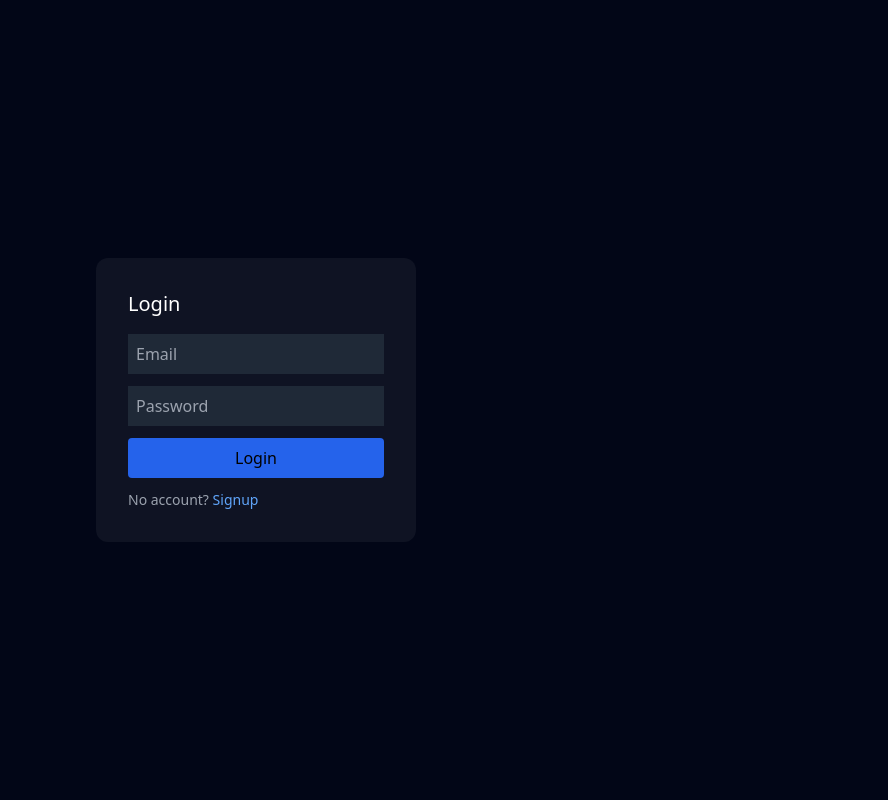
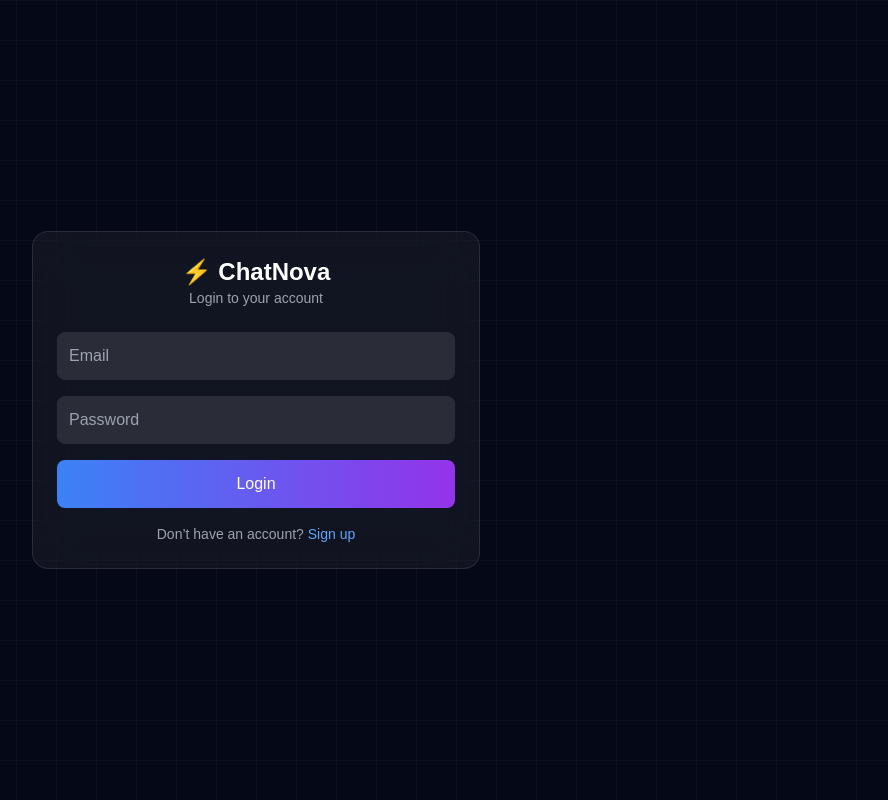
Before and after one commit to tirthmevada15-svg/ChatNova, a Flask app: page /login in a window 1280 px wide. Shown: the whole page, without its empty margins (384-1272 px from the left). Run offline with Flask 3, Linux system fonts and the light colour scheme; some libraries are stand-ins or nearby versions.

Commit message:
Update login.html

```diff
--- a/templates/login.html
+++ b/templates/login.html
@@ -1,22 +1,65 @@
 <!DOCTYPE html>
 <html>
 <head>
+<meta charset="UTF-8">
+<meta name="viewport" content="width=device-width, initial-scale=1.0">
+<title>Login - ChatNova</title>
+
 <script src="https://cdn.tailwindcss.com"></script>
+
+<style>
+body {
+    background: #050816;
+    color: white;
+    font-family: sans-serif;
+}
+
+body::before {
+    content:"";
+    position:fixed;
+    inset:0;
+    background-image:
+        linear-gradient(rgba(255,255,255,0.03) 1px, transparent 1px),
+        linear-gradient(90deg, rgba(255,255,255,0.03) 1px, transparent 1px);
+    background-size:40px 40px;
+    pointer-events:none;
+}
+</style>
 </head>
-<body class="bg-[#020617] flex items-center justify-center h-screen">
 
-<form method="POST" class="bg-white/5 p-8 rounded-xl w-80">
-<h2 class="text-white text-xl mb-4">Login</h2>
+<body class="flex items-center justify-center min-h-screen px-4">
 
-<input name="email" placeholder="Email" class="w-full mb-3 p-2 bg-gray-800 text-white">
-<input name="password" type="password" placeholder="Password" class="w-full mb-3 p-2 bg-gray-800 text-white">
+<div class="w-full max-w-md bg-white/5 backdrop-blur-xl p-6 rounded-2xl border border-white/10">
 
-<button class="w-full bg-blue-600 py-2 rounded">Login</button>
+    <!-- LOGO -->
+    <div class="text-center mb-6">
+        <h1 class="text-2xl font-bold">⚡ ChatNova</h1>
+        <p class="text-gray-400 text-sm">Login to your account</p>
+    </div>
 
-<p class="text-gray-400 mt-3 text-sm">
-No account? <a href="/signup" class="text-blue-400">Signup</a>
-</p>
-</form>
+    <!-- FORM -->
+    <form method="POST" class="space-y-4">
+
+        <input name="email" type="email" required placeholder="Email"
+        class="w-full p-3 rounded-lg bg-white/10 outline-none focus:ring-2 focus:ring-blue-500">
+
+        <input name="password" type="password" required placeholder="Password"
+        class="w-full p-3 rounded-lg bg-white/10 outline-none focus:ring-2 focus:ring-blue-500">
+
+        <button type="submit"
+        class="w-full bg-gradient-to-r from-blue-500 to-purple-600 py-3 rounded-lg hover:opacity-90">
+            Login
+        </button>
+
+    </form>
+
+    <!-- SWITCH -->
+    <p class="text-center text-sm mt-4 text-gray-400">
+        Don’t have an account?
+        <a href="/signup" class="text-blue-400">Sign up</a>
+    </p>
+
+</div>
 
 </body>
 </html>
```
